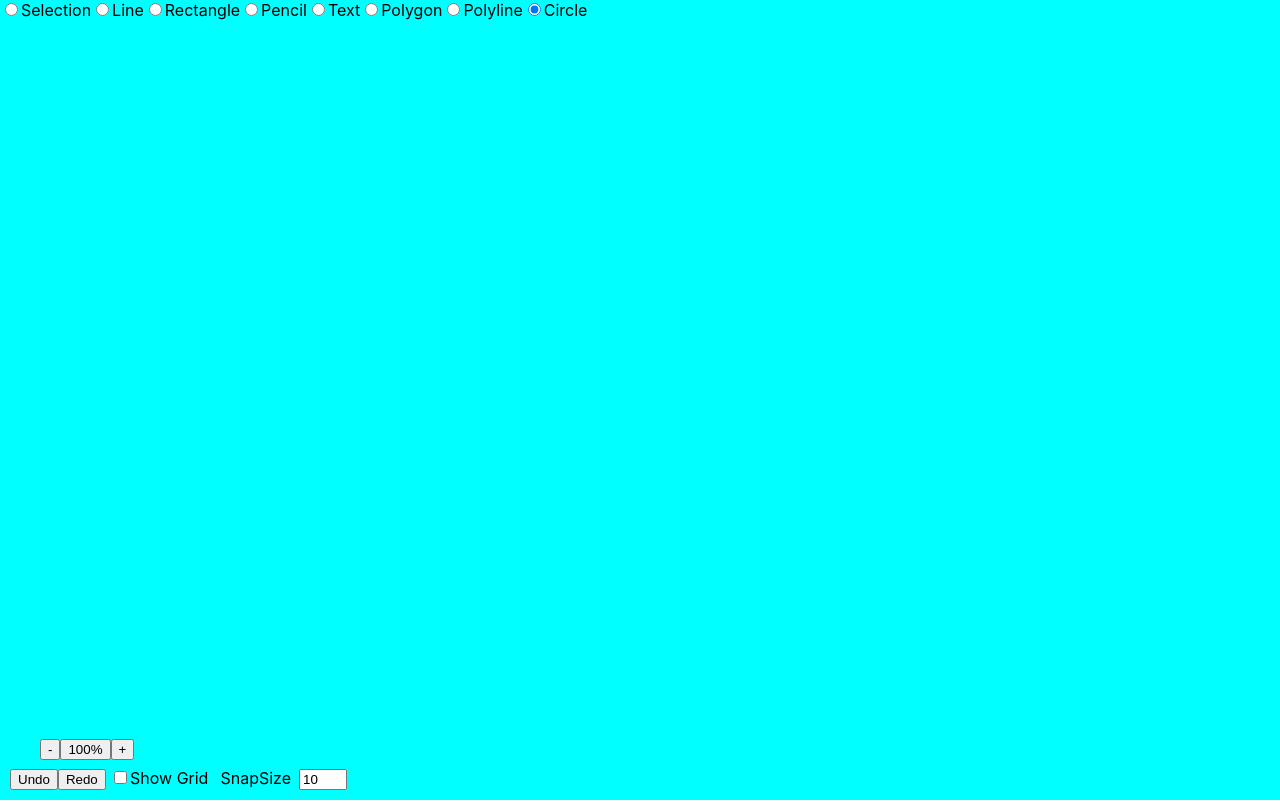
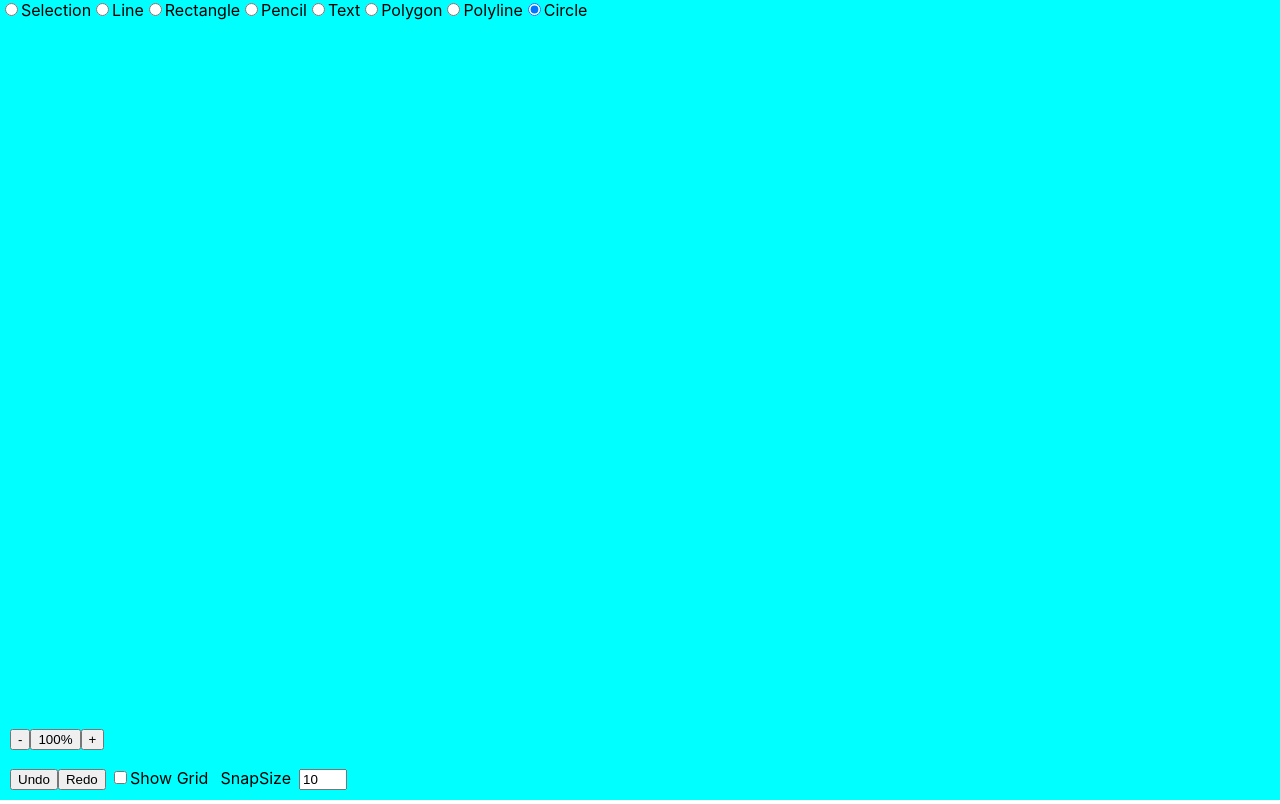
Before and after one commit to abhishek-syook/test-canvas, a React (Create React App) app: page / in a window 1280 px wide. Built offline with nearby package versions, Linux system fonts and the light colour scheme.

Commit message:
add zoomToolbar component and update canvasDrawing component

```diff
--- a/src/components/canvasDrawing/index.js
+++ b/src/components/canvasDrawing/index.js
@@ -23,6 +23,7 @@ import Toolbar from "../toolbar";
 import cloneDeep from "utils/cloneDeep";
 import drawGrid from "utils/drawGrid";
 import GridToolbar from "components/toolbar/gridToolbar";
+import ZoomToolbar from "components/toolbar/zoomToolbar";
 
 const CanvasDrawing = (props) => {
   const canvasRef = useRef();
@@ -464,11 +465,7 @@ const CanvasDrawing = (props) => {
         onMouseUp={handleMouseUp}
         onMouseMove={handleMouseMove}
       />
-      <div style={{ position: "fixed", bottom: 0, padding: 40 }}>
-          <button>-</button>
-          <button onClick={() => context && reset(context)}>{Math.round(scale * 10) * 10}%</button>
-          <button>+</button>
-      </div>
+      <ZoomToolbar context={context} reset={reset} scale={scale}/>
       <HistoryToolbar undo={undo} redo={redo} />
       <GridToolbar {...gridObj} onChange={setGridObj} />
     </>
--- /dev/null
+++ b/src/components/toolbar/zoomToolbar.js
@@ -0,0 +1,13 @@
+import React from "react";
+
+const zoomToolbar = ({context, reset, scale}) => {
+    return (
+        <div style={{ position: "fixed", bottom: 40, padding: 10, display: "flex" }}>
+            <button>-</button>
+            <button onClick={() => context && reset(context)}>{Math.round(scale * 10) * 10}%</button>
+            <button>+</button>
+        </div>
+    )
+}
+
+export default zoomToolbar
```
